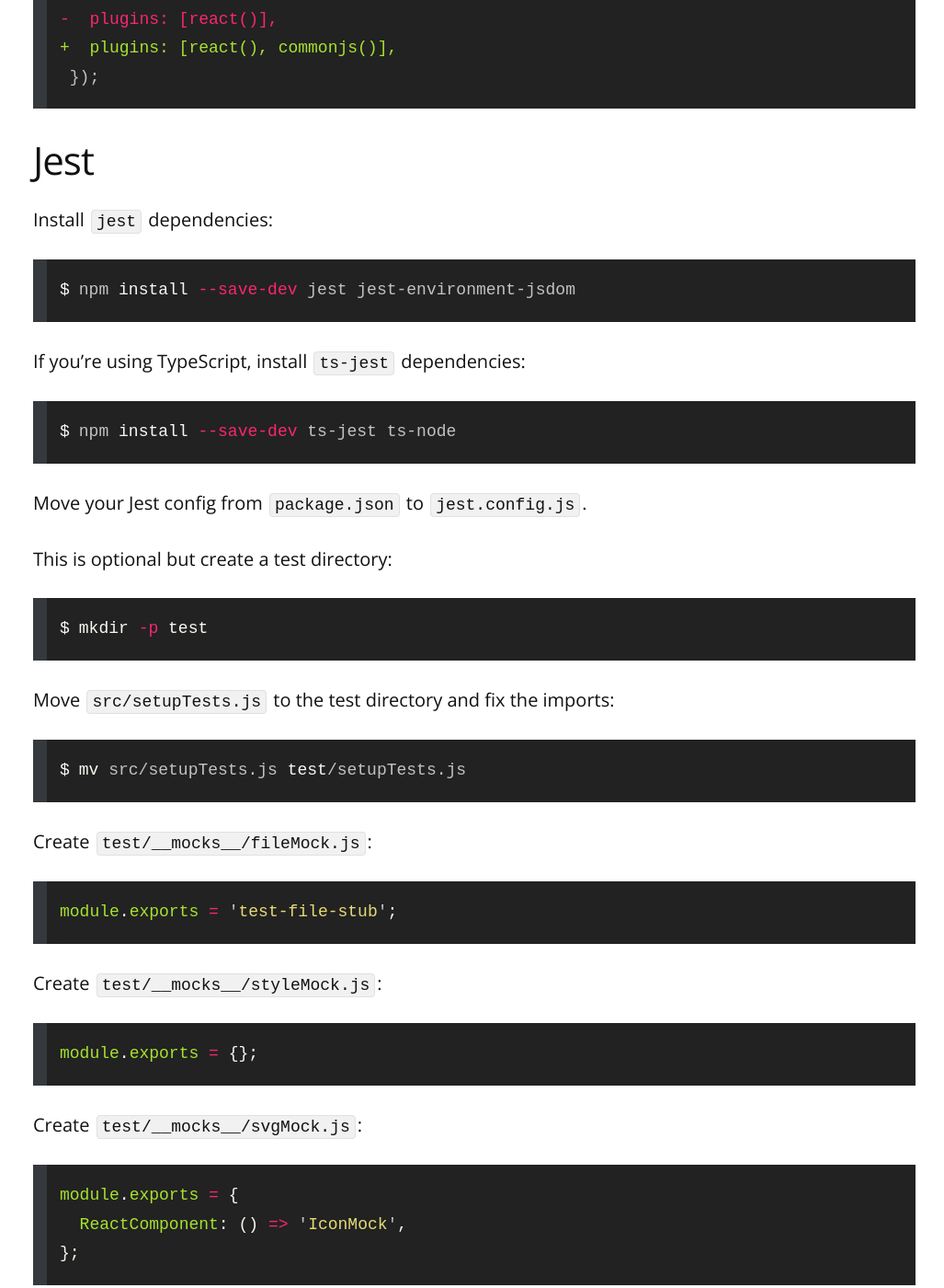
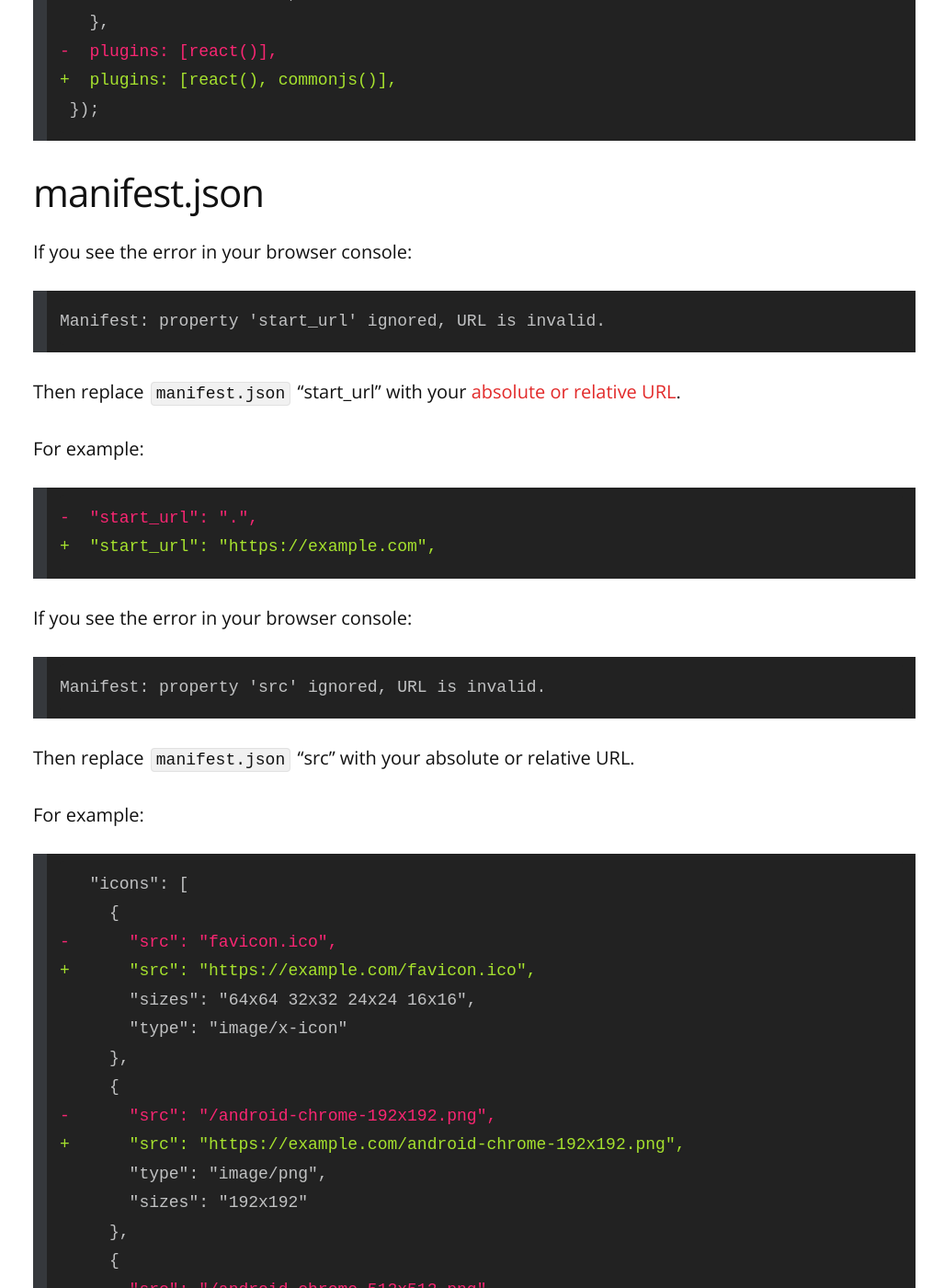
Before and after one commit to remarkablemark/remarkablemark.github.io, a Jekyll site: the page built from _posts/2023/2023-11-26-migrate-create-react-app-to-vite.md, in a window 1280 px wide and 1400 px high, scrolled down 5350 px. Shown: the whole window at 92% size, without its empty margins (124-1151 px from the left). Built offline with Jekyll 4.4.1, drawn with Linux system fonts in a browser that asks for light colours; comment, search, counter and statistics services are not loaded; some of the changed text lies outside the part shown.

Commit message:
fix(posts): update "Migrate Create React App to Vite"
Post: 2023-11-26-migrate-create-react-app-to-vite.md

````diff
--- a/_posts/2023/2023-11-26-migrate-create-react-app-to-vite.md
+++ b/_posts/2023/2023-11-26-migrate-create-react-app-to-vite.md
@@ -2,22 +2,24 @@
 layout: post
 title: Migrate Create React App to Vite
 date: 2023-11-26 22:18:36
+updated: 2023-11-27 19:45:39
 excerpt: How to migrate from Create React App (CRA) to Vite.
 categories: create react app cra vite
 ---
 
 This post goes over how to migrate from [Create React App](https://create-react-app.dev/) (CRA) to [Vite](https://vitejs.dev/) since the former is [deprecated](https://github.com/reactjs/react.dev/pull/5487#issuecomment-1409720741).
 
-1. [package.json](#packagejson)
-2. [Environment Variables](#environment-variables)
-3. [index.html](#indexhtml)
-4. [vite.config.mjs](#viteconfigmjs)
-5. [Jest](#jest)
-6. [ESLint](#eslint)
-7. [TypeScript](#typescript)
-8. [Port](#port)
-9. [CI](#ci)
-10. [Example](#example)
+- [package.json](#packagejson)
+- [Environment Variables](#environment-variables)
+- [index.html](#indexhtml)
+- [vite.config.mjs](#viteconfigmjs)
+- [manifest.json](#manifestjson)
+- [Jest](#jest)
+- [ESLint](#eslint)
+- [TypeScript](#typescript)
+- [Port](#port)
+- [CI](#ci)
+- [Example](#example)
 
 ## package.json
 
@@ -186,6 +188,56 @@
 -  plugins: [react()],
 +  plugins: [react(), commonjs()],
  });
+```
+
+## manifest.json
+
+If you see the error in your browser console:
+
+```
+Manifest: property 'start_url' ignored, URL is invalid.
+```
+
+Then replace `manifest.json` "start_url" with your [absolute or relative URL](https://developer.mozilla.org/docs/Web/Manifest/start_url).
+
+For example:
+
+```diff
+-  "start_url": ".",
++  "start_url": "https://example.com",
+```
+
+If you see the error in your browser console:
+
+```
+Manifest: property 'src' ignored, URL is invalid.
+```
+
+Then replace `manifest.json` "src" with your absolute or relative URL.
+
+For example:
+
+```diff
+   "icons": [
+     {
+-      "src": "favicon.ico",
++      "src": "https://example.com/favicon.ico",
+       "sizes": "64x64 32x32 24x24 16x16",
+       "type": "image/x-icon"
+     },
+     {
+-      "src": "/android-chrome-192x192.png",
++      "src": "https://example.com/android-chrome-192x192.png",
+       "type": "image/png",
+       "sizes": "192x192"
+     },
+     {
+-      "src": "/android-chrome-512x512.png",
++      "src": "https://example.com/android-chrome-512x512.png",
+       "type": "image/png",
+       "sizes": "512x512"
+     }
+   ],
 ```
 
 ## Jest
````
Also changed, not shown: other parts of _posts/2023/2023-11-26-migrate-create-react-app-to-vite.md (+2 -2 lines).
